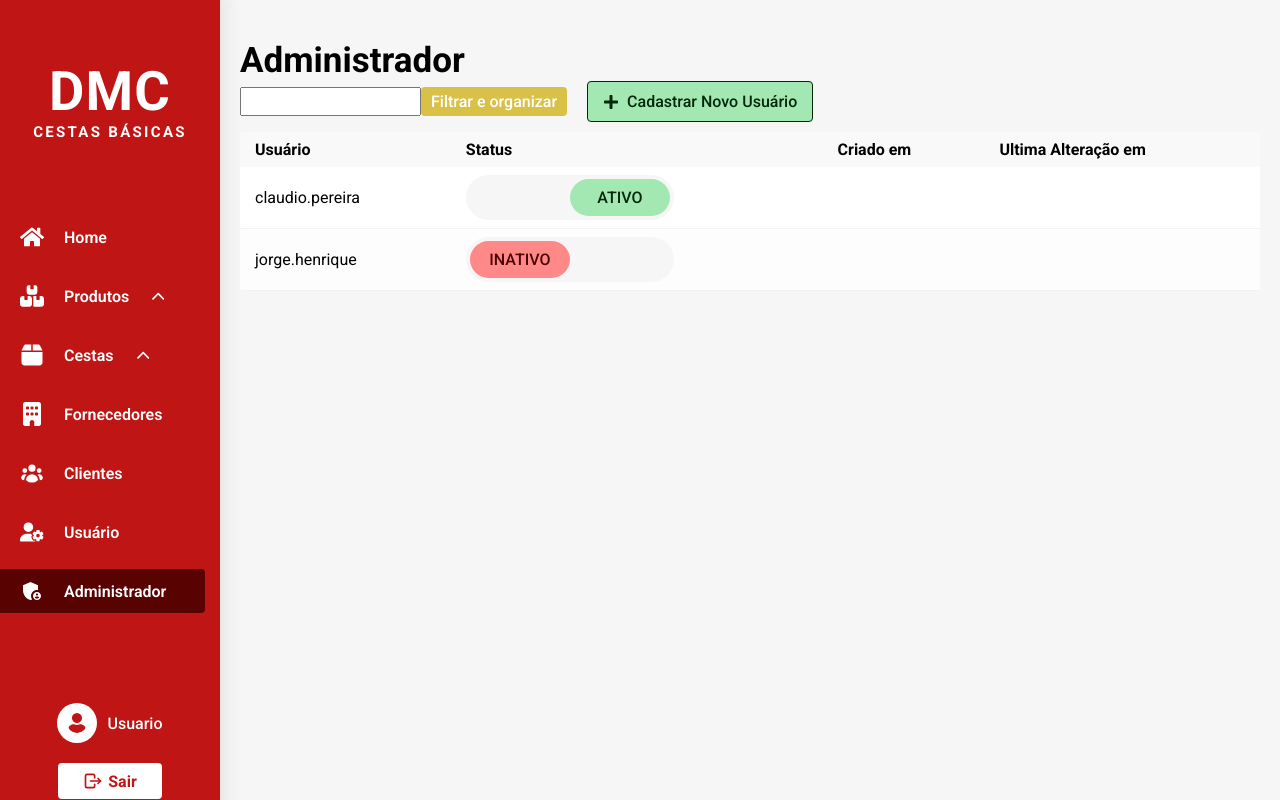
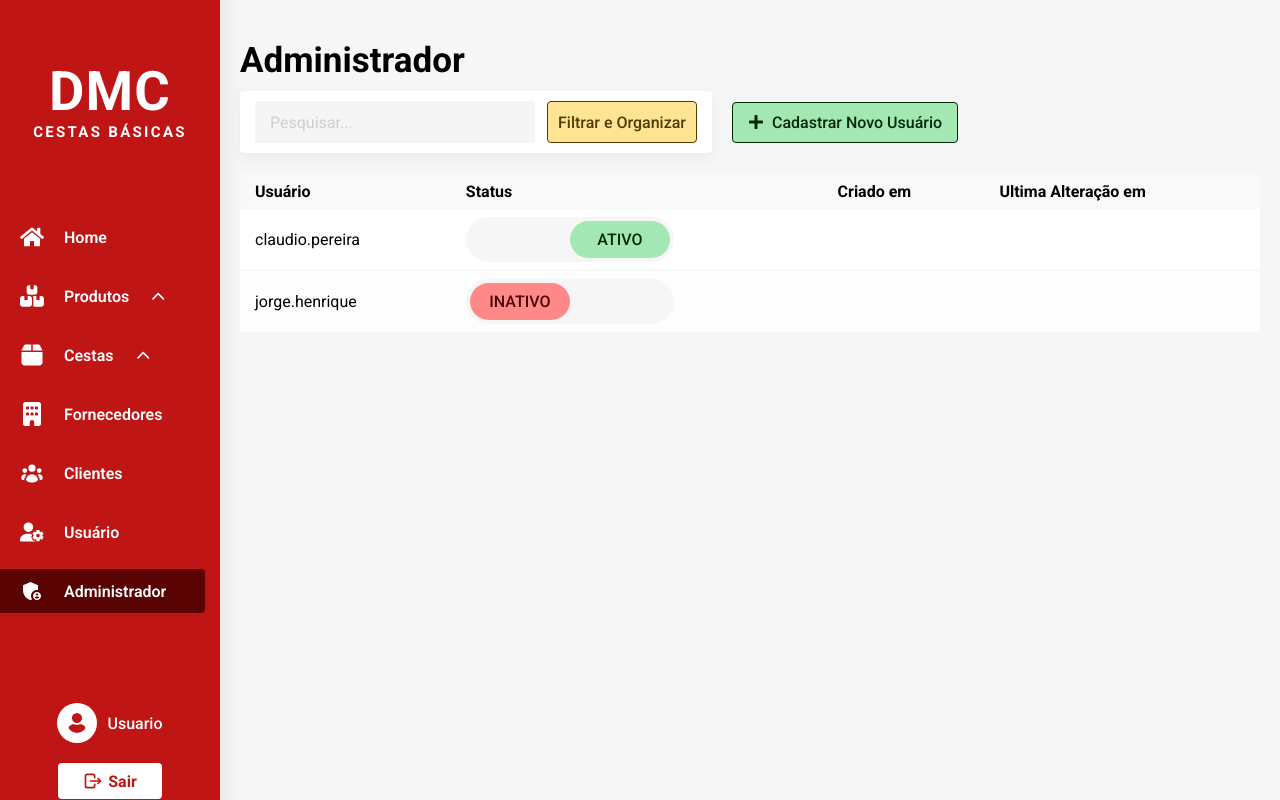
Before and after one commit to MatheusFelipe-UNI/PI-III-CestasBasicas, a React (Vite) app in the folder client/: page /admin in a window 1280 px wide. Built offline with nearby package versions, Linux system fonts and the light colour scheme.

Commit message:
feat(client/Input): adiciona input de pesquisa

```diff
--- a/client/src/Components/ActionBar/ActionBar.jsx
+++ b/client/src/Components/ActionBar/ActionBar.jsx
@@ -1,15 +1,25 @@
 import { FaPlus as IconAdd } from "react-icons/fa";
 
 import styles from "./ActionBar.module.css";
+import { InputSearch } from "../Input/InputSearch/InputSearch";
 
-export function ActionBar({ viewName = "Produto", handleOpenModal}) {
+export function ActionBar({
+   viewName = "Produto",
+   searchFilter,
+   updateFilterSearch,
+   handleOpenModal
+}) {
    return(
       <div className={styles.actionBarContainer}>
          {/* componente InputSearch */}
-         <div style={{display: "flex"}}>
-            <input type="text" />
-            <button style={{backgroundColor: "var(--colorSec)"}}>Filtrar e organizar</button>
-         </div>
+         <InputSearch
+            type="text"
+            name={"searchValue"}
+            id={"searchValue"}
+            placeholder={"Pesquisar..."}
+            value={searchFilter}
+            handleOnChange={updateFilterSearch}
+         />
          <button className={styles.actionBarContent__buttonAdd} onClick={handleOpenModal}>
              <IconAdd/> Cadastrar {viewName}
          </button>
--- /dev/null
+++ b/client/src/Components/Input/InputSearch/InputSearch.jsx
@@ -0,0 +1,31 @@
+import styles from "./InputSearch.module.css";
+
+export function InputSearch({
+   type = "text",
+   name,
+   id,
+   placeholder,
+   value = "",
+   handleOnChange,
+   handleOnKeyPress,
+   customStyle = {},
+   customClass = ""
+}) {
+   return(
+      <div className={`${styles.inputContainer} ${styles[customClass] || ""}`} style={customStyle}>
+         <div className={styles.inputContent__input}>
+            <input
+               type={type}
+               name={name}
+               id={id}
+               placeholder={placeholder}
+               value={value}
+               onKeyUp={handleOnKeyPress}
+               onChange={handleOnChange}
+               className={styles.input__searchField}
+            />
+         </div>
+         <button className={styles.inputContent__filterButton} title="Filtrar">Filtrar e Organizar</button>
+      </div>
+   )
+}
--- /dev/null
+++ b/client/src/Components/Input/InputSearch/InputSearch.module.css
@@ -0,0 +1,52 @@
+.inputContainer {
+   display: inline-flex;
+   align-items: center;
+   background-color: white;
+   margin: var(--marginContent) 0;
+   padding: 10px 15px;
+   border-radius: var(--fixBorderRadius);
+   box-shadow: 0 4px 10px rgba(119, 119, 119, 0.1);
+}
+
+.inputContent__input {
+   background-color: var(--colorBackgroundForInput);
+   border-radius: var(--fixBorderRadius);
+   height: 42px;
+   padding: 0 15px;
+   display: flex;
+   align-items: center;
+}
+
+.input__searchField {
+   font-family: var(--fontPrim);
+   border: none;
+   background: transparent;
+   outline: none;
+   width: 250px;
+   font-size: 16px;
+   color: #000000;
+}
+
+.input__searchField::placeholder {
+   opacity: 0.3;
+}
+
+.inputContent__filterButton {
+   height: 42px;
+   margin-left: 12px;
+   background-color: var(--bg-yellow);
+   border: 1px solid var(--colorText-for-bg-yellow);
+   color: var(--colorText-for-bg-yellow);
+   border-radius: var(--fixBorderRadius);
+   font-family: var(--fontPrim);
+   font-size: 16px;
+   display: flex;
+   align-items: center;
+   justify-content: center;
+   cursor: pointer;
+   transition: all 0.2s;
+}
+
+.inputContent__filterButton:hover {
+   opacity: .7;
+}
```
